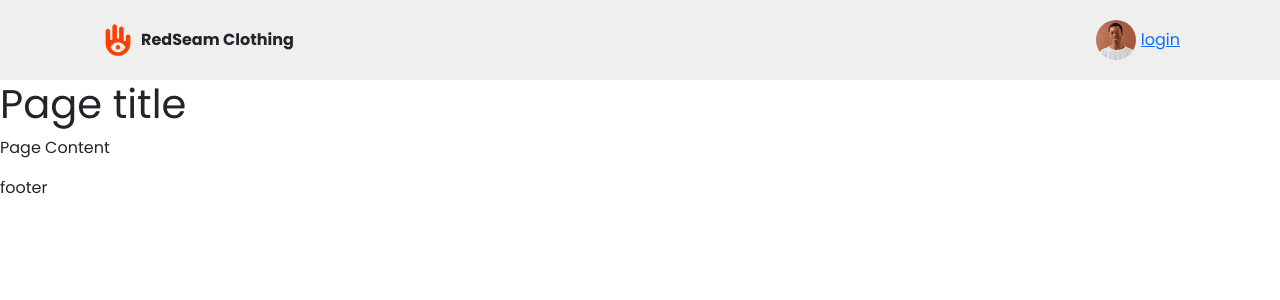
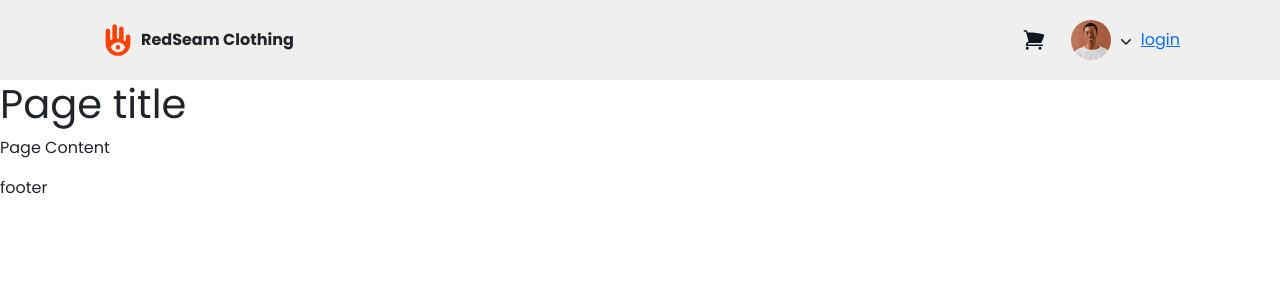
Before and after one commit to giots/redseam, a PHP site: page / in a window 1280 px wide. Shown: the top 300 px of the page. Run offline with PHP 8.4, Linux system fonts and the light colour scheme.

Commit message:
update headr account related styles and icons

```diff
--- a/css/main.css
+++ b/css/main.css
@@ -86,6 +86,7 @@ table {
             gap: 5px;
         }
 
+
         header .logo img {
             width: 36px;
             height: 36px;
@@ -107,6 +108,10 @@ table {
 
         }
 
+        .card_icon {
+            margin-right: 20px;
+        }
+
 
 /*  FOOTER */
 
--- a/include/header.php
+++ b/include/header.php
@@ -26,7 +26,9 @@
             <div class="title">RedSeam Clothing </div>
         </div>
         <div class='right_part'>
+            <div class="card_icon"><img src='/assets/card.svg'></div>
             <div class="avatar"></div>
+            <div class="drp_down_arrow"><img src='/assets/arrow_down.svg'></div>
             <div class="login_title"><a href=''>login</a> </div>
         </div>
     </header>
```
Also changed, not shown: assets/arrow_down.svg (added), assets/card.svg (added).
